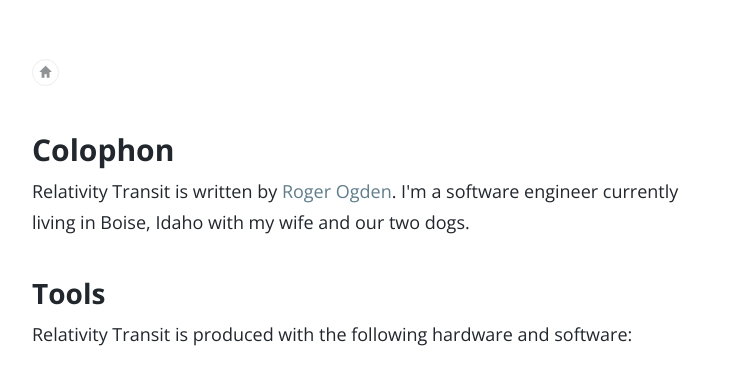
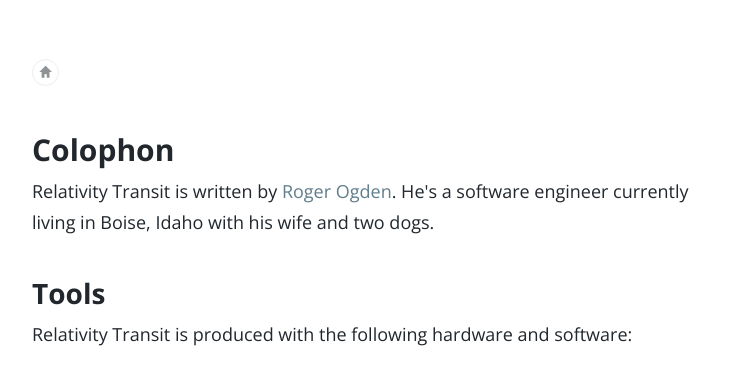
Before and after one commit to rogerogden/blog, a Jekyll site: the page built from colophon.html, in a window 1280 px wide. Shown: the top 374 px of the page, without its empty margins (268-1011 px from the left). Built offline with Jekyll 4.4.1, drawn with Linux system fonts in a browser that asks for light colours.

Commit message:
Modified phrasing

```diff
--- a/colophon.html
+++ b/colophon.html
@@ -4,7 +4,7 @@
 ---
 <h1>Colophon</h1>
 
-<p>Relativity Transit is written by <a href="https://twitter.com/_rogerogden">Roger Ogden</a>. I'm a software engineer currently living in Boise, Idaho with my wife and our two dogs.</p>
+<p>Relativity Transit is written by <a href="https://twitter.com/_rogerogden">Roger Ogden</a>. He's a software engineer currently living in Boise, Idaho with his wife and two dogs.</p>
 
 <h2>Tools</h2>
 <p>Relativity Transit is produced with the following hardware and software:</p>
```
